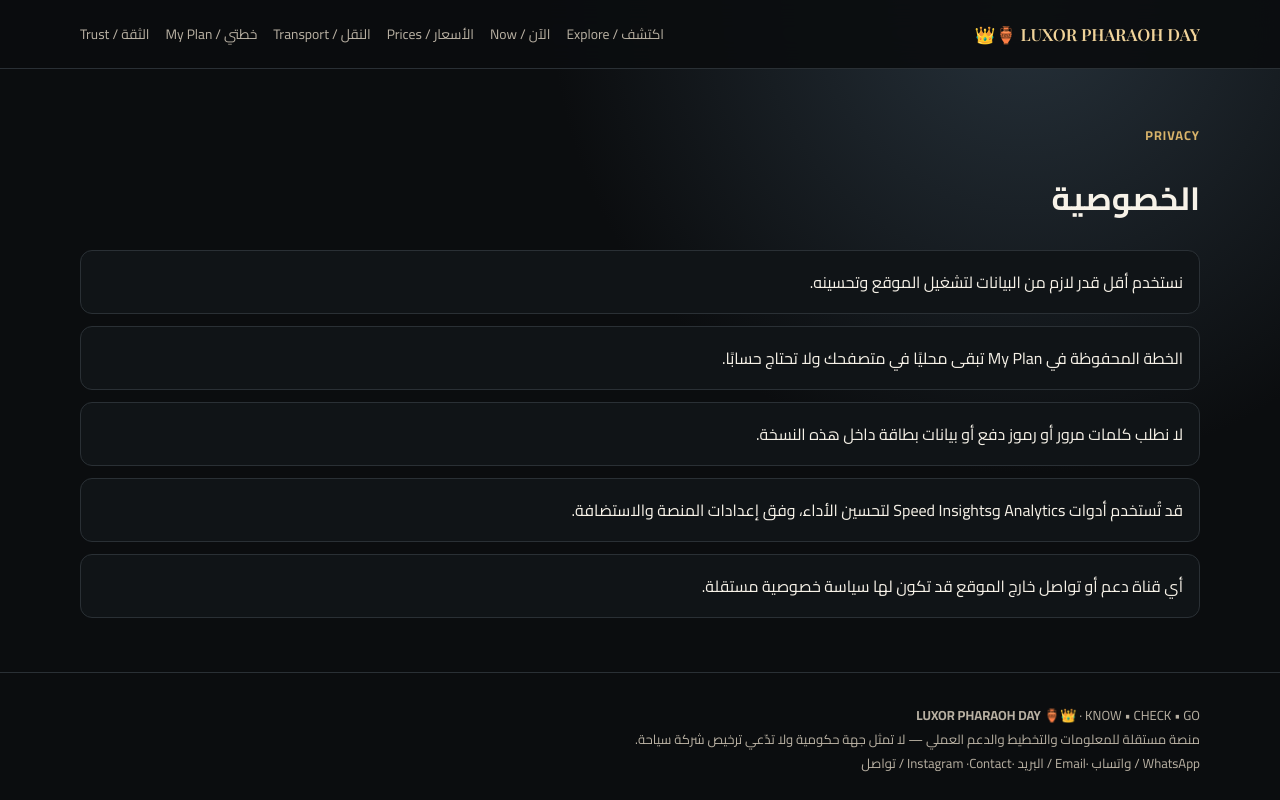
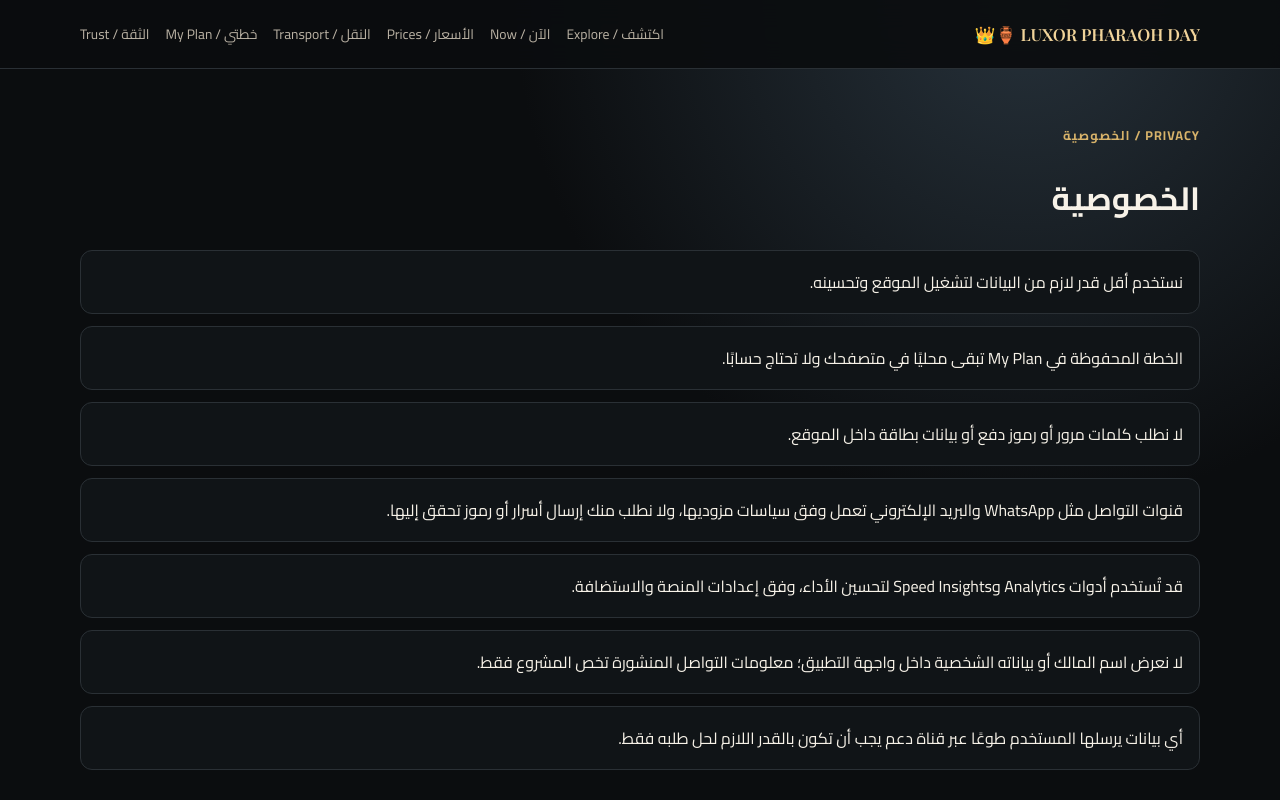
Before and after one commit to youssfalaa296-hash/luxor-pharaoh-day, a Next.js app: page /privacy in a window 1280 px wide. Shown: the top 800 px of the page. Built offline with nearby package versions, Linux system fonts and the light colour scheme; no server answers.

Commit message:
feat: finalize project identity contact and service safeguards

```diff
--- a/app/privacy/page.tsx
+++ b/app/privacy/page.tsx
@@ -1 +1,15 @@
-export default function Privacy(){return <main className="wrap page"><div className="eyebrow">PRIVACY</div><h1>الخصوصية</h1><div className="list"><div>نستخدم أقل قدر لازم من البيانات لتشغيل الموقع وتحسينه.</div><div>الخطة المحفوظة في My Plan تبقى محليًا في متصفحك ولا تحتاج حسابًا.</div><div>لا نطلب كلمات مرور أو رموز دفع أو بيانات بطاقة داخل هذه النسخة.</div><div>قد تُستخدم أدوات Analytics وSpeed Insights لتحسين الأداء، وفق إعدادات المنصة والاستضافة.</div><div>أي قناة دعم أو تواصل خارج الموقع قد تكون لها سياسة خصوصية مستقلة.</div></div></main>}
+export default function Privacy(){
+  return <main className="wrap page">
+    <div className="eyebrow">PRIVACY / الخصوصية</div>
+    <h1>الخصوصية</h1>
+    <div className="list">
+      <div>نستخدم أقل قدر لازم من البيانات لتشغيل الموقع وتحسينه.</div>
+      <div>الخطة المحفوظة في My Plan تبقى محليًا في متصفحك ولا تحتاج حسابًا.</div>
+      <div>لا نطلب كلمات مرور أو رموز دفع أو بيانات بطاقة داخل الموقع.</div>
+      <div>قنوات التواصل مثل WhatsApp والبريد الإلكتروني تعمل وفق سياسات مزوديها، ولا نطلب منك إرسال أسرار أو رموز تحقق إليها.</div>
+      <div>قد تُستخدم أدوات Analytics وSpeed Insights لتحسين الأداء، وفق إعدادات المنصة والاستضافة.</div>
+      <div>لا نعرض اسم المالك أو بياناته الشخصية داخل واجهة التطبيق؛ معلومات التواصل المنشورة تخص المشروع فقط.</div>
+      <div>أي بيانات يرسلها المستخدم طوعًا عبر قناة دعم يجب أن تكون بالقدر اللازم لحل طلبه فقط.</div>
+    </div>
+  </main>
+}
```
